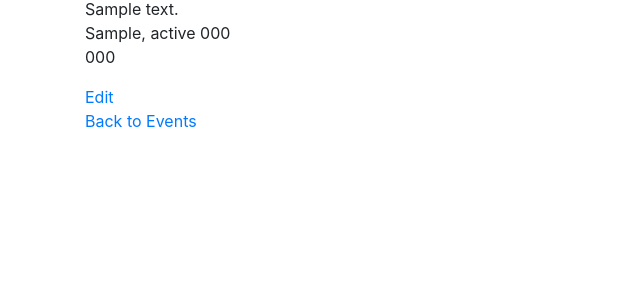
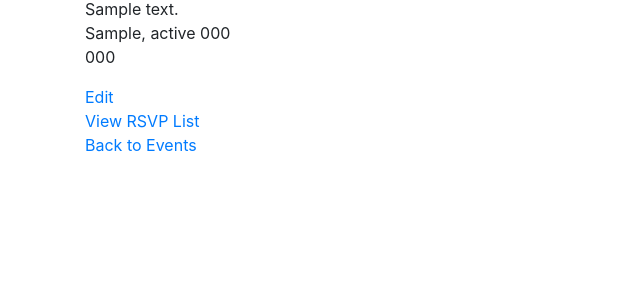
Before and after one commit to jusgolds/FanSwarm, a Django app: page /events/1/ in a window 1280 px wide. Shown: the part 175-476 px from the top of the page, without its empty margins (0-640 px from the left). Run offline with Django 3.2, Linux system fonts and the light colour scheme; a user stored in the database is signed in; tables that the repository leaves empty hold one stand-in row (values such as "Sample post"); some libraries are stand-ins or nearby versions.

```diff
--- a/fanswarm/templates/fs/event_detail.html
+++ b/fanswarm/templates/fs/event_detail.html
@@ -9,8 +9,12 @@
 <p><b>{{ event.bar }}</b><br>{{ event.bar.street_address }}<br>{{ event.bar.city }}, {{ event.bar.state }} {{ event.bar.zip_code }}<br>
 {{ event.bar.phone_num }}</p>
 
-{% if user.is_authenticated and user.id is event.owner.pk%}
+{% if user.is_authenticated and user.id is event.owner.pk %}
 <a href="{% url 'event-edit' event_id=event.id %}">Edit</a>
+{% endif %}
+<br>
+{% if user.is_authenticated %}
+<a href="{% url 'event-rsvp' event_id=event.id %}">View RSVP List</a>
 {% endif %}
 <br>
 <a href="{% url 'events' %}">Back to Events</a>
```
